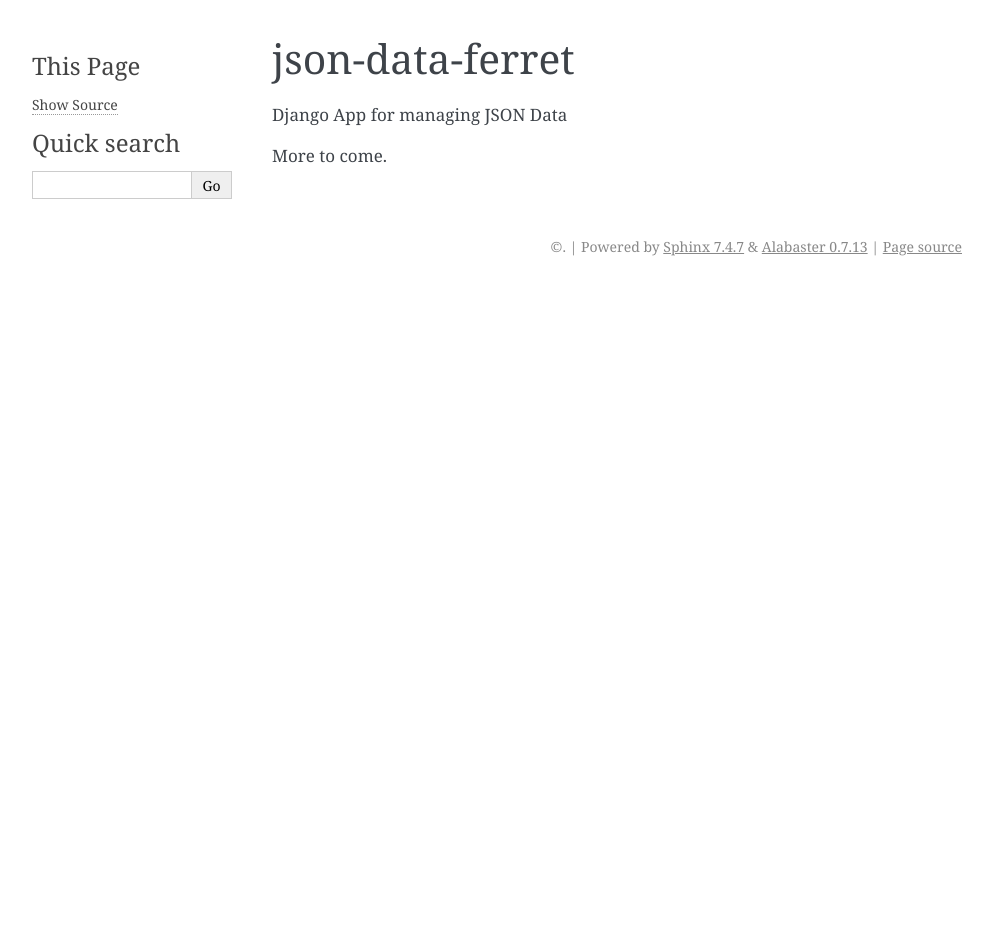
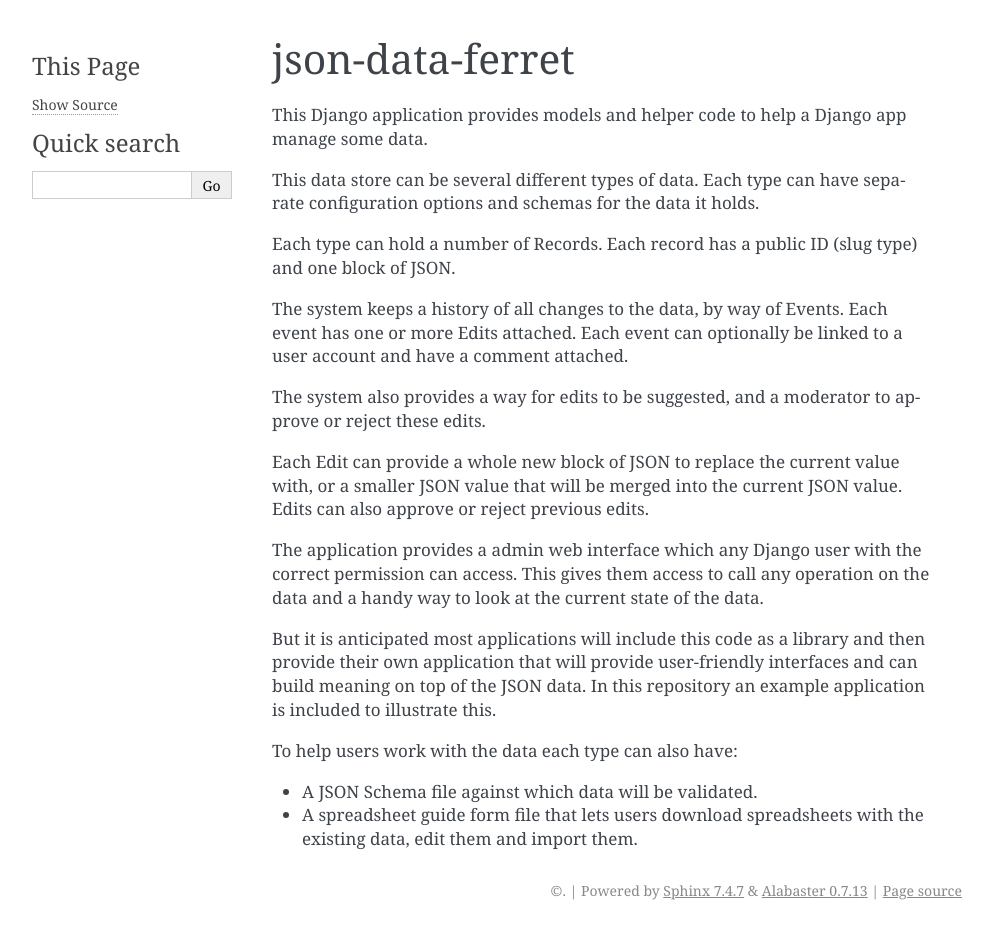
Before and after one commit to OpenDataServices/json-data-ferret, a Sphinx documentation site: the page built from docs/index.rst, in a window 1280 px wide. Shown: the whole page, without its empty margins (148-1141 px from the left). Built offline with Sphinx 7.4.7, drawn with Linux system fonts in a browser that asks for light colours; before the commit the page ends 900 px from its top, so only the background shows below that.

Commit message:
docs: General description added
https://github.com/OpenDataServices/json-data-ferret/issues/12

```diff
--- a/docs/index.rst
+++ b/docs/index.rst
@@ -1,6 +1,28 @@
 json-data-ferret
 ================
 
-Django App for managing JSON Data
+This Django application provides models and helper code to help a Django app manage some data.
 
-More to come.
+This data store can be several different types of data. Each type can have separate configuration options and schemas for the data it holds.
+
+Each type can hold a number of Records. Each record has a public ID (slug type) and one block of JSON.
+
+The system keeps a history of all changes to the data, by way of Events. Each event has one or more Edits attached.
+Each event can optionally be linked to a user account and have a comment attached.
+
+The system also provides a way for edits to be suggested, and a moderator to approve or reject these edits.
+
+Each Edit can provide a whole new block of JSON to replace the current value with, or a smaller JSON value that will be merged into the current JSON value.
+Edits can also approve or reject previous edits.
+
+The application provides a admin web interface which any Django user with the correct permission can access.
+This gives them access to call any operation on the data and a handy way to look at the current state of the data.
+
+But it is anticipated most applications will include this code as a library and then provide their own application that
+will provide user-friendly interfaces and can build meaning on top of the JSON data.
+In this repository an example application is included to illustrate this.
+
+To help users work with the data each type can also have:
+
+* A JSON Schema file against which data will be validated.
+* A spreadsheet guide form file that lets users download spreadsheets with the existing data, edit them and import them.
```
